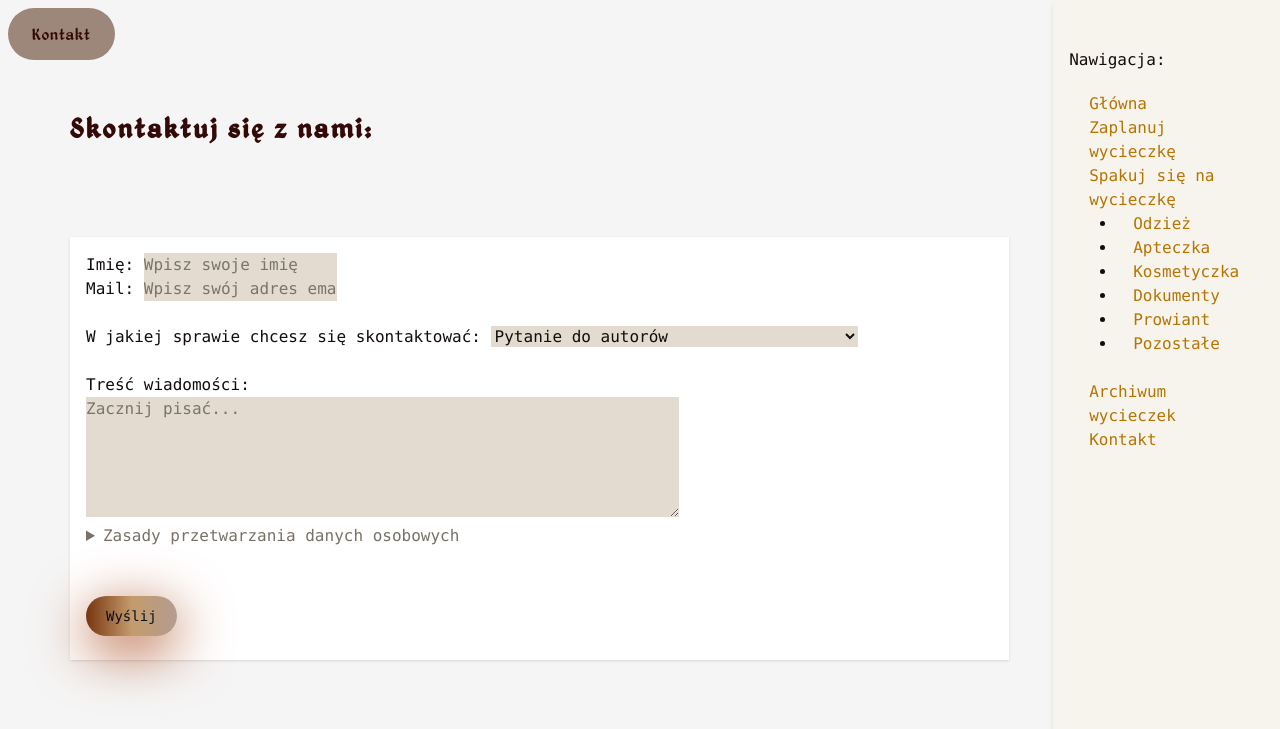
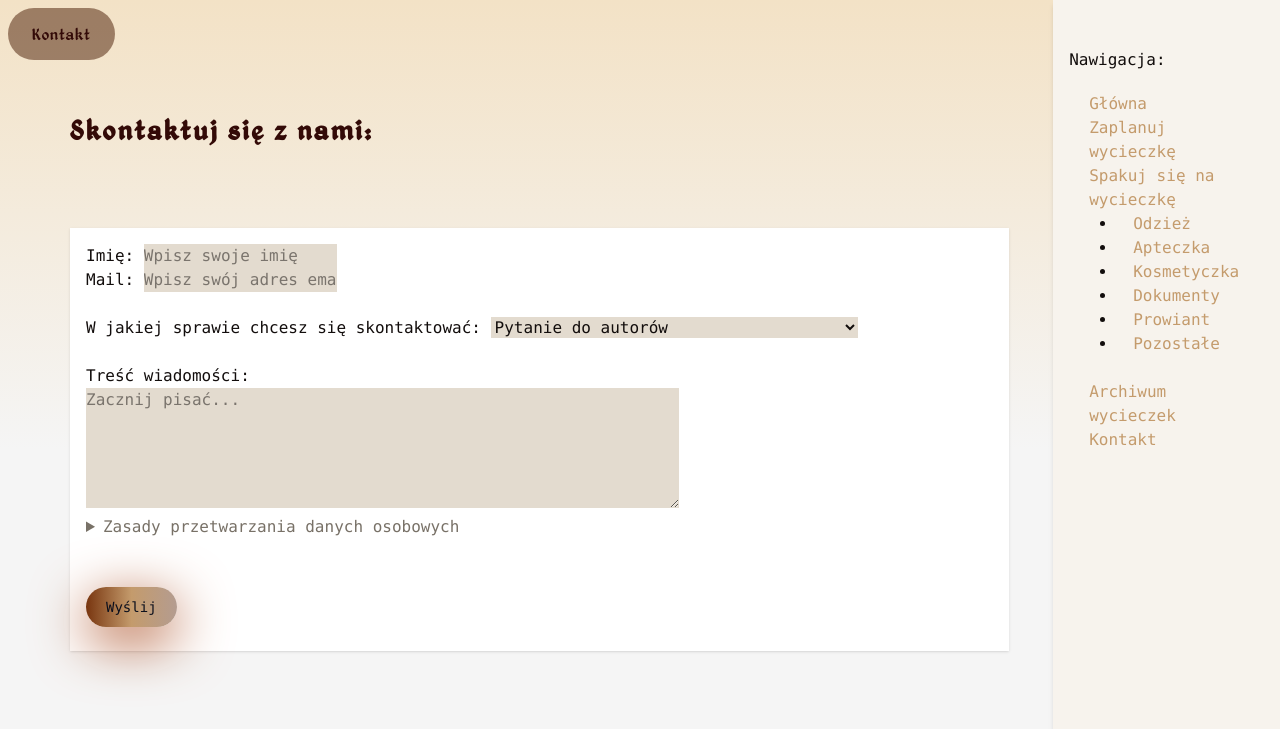
Before and after one commit to kama-pa-go/KGprojects, a Jekyll site: the page built from kontakt.md, in a window 1280 px wide and 900 px high. Shown: the top 729 px of the window. Built offline with Jekyll 4.4.1, drawn with Linux system fonts in a browser that asks for light colours.

Commit message:
Your commit message here

```diff
--- a/assets/output.css
+++ b/assets/output.css
@@ -8,7 +8,6 @@
       "Courier New", monospace;
     --color-red-500: oklch(0.637 0.237 25.331);
     --color-amber-50: oklch(0.987 0.022 95.277);
-    --color-amber-100: oklch(0.962 0.059 95.617);
     --color-amber-950: oklch(0.279 0.077 45.635);
     --color-black: #000;
     --color-white: #fff;
@@ -419,8 +418,8 @@
   .mx-auto {
     margin-inline: auto;
   }
-  .-mt-4 {
-    margin-top: calc(var(--spacing) * -4);
+  .-mt-8 {
+    margin-top: calc(var(--spacing) * -8);
   }
   .mt-2 {
     margin-top: calc(var(--spacing) * 2);
@@ -542,8 +541,8 @@
   .max-h-\[150px\] {
     max-height: 150px;
   }
-  .max-h-\[200px\] {
-    max-height: 200px;
+  .max-h-\[250px\] {
+    max-height: 250px;
   }
   .max-h-none {
     max-height: none;
@@ -553,9 +552,6 @@
   }
   .min-h-screen {
     min-height: 100vh;
-  }
-  .w-1 {
-    width: calc(var(--spacing) * 1);
   }
   .w-1\/2 {
     width: calc(1/2 * 100%);
@@ -1254,23 +1250,11 @@
   .bg-amber-50\/50 {
     background-color: color-mix(in oklab, var(--color-amber-50) 50%, transparent);
   }
-  .bg-amber-100 {
-    background-color: var(--color-amber-100);
-  }
-  .bg-amber-100\/50 {
-    background-color: color-mix(in oklab, var(--color-amber-100) 50%, transparent);
-  }
-  .bg-amber-950 {
-    background-color: var(--color-amber-950);
-  }
   .bg-amber-950\/50 {
     background-color: color-mix(in oklab, var(--color-amber-950) 50%, transparent);
   }
   .bg-basicBeage {
     background-color: var(--color-basicBeage);
-  }
-  .bg-black {
-    background-color: var(--color-black);
   }
   .bg-black\/50 {
     background-color: color-mix(in oklab, var(--color-black) 50%, transparent);
@@ -1458,6 +1442,9 @@
   }
   .object-top {
     object-position: top;
+  }
+  .p-2 {
+    padding: calc(var(--spacing) * 2);
   }
   .p-3 {
     padding: calc(var(--spacing) * 3);
@@ -2374,7 +2361,7 @@
 }
 body {
   font-family: Monaco, monospace;
-  background-color: whitesmoke;
+  background-image: linear-gradient(to top, whitesmoke, whitesmoke, var(--color-basicBeage));
   -webkit-font-smoothing: antialiased;
   background-repeat: no-repeat;
   background-size: cover;
@@ -2439,13 +2426,16 @@ h1, h2, h3 {
   box-shadow: 0 0 0 4px rgba(248, 113, 113, 0.7);
 }
 a {
-  color: rgb(182, 116, 2);
+  color: #c49b6c;
 }
 a:hover {
   text-underline-position: below;
 }
 a:visited {
-  color: rgb(73, 65, 44);
+  color: var(--color-brownOrange);
+}
+a:visited:hover {
+  text-underline-position: below;
 }
 @property --tw-translate-x {
   syntax: "*";
--- a/kontakt.md
+++ b/kontakt.md
@@ -3,7 +3,7 @@ layout: default1
 title: Kontakt
 ---
 # Skontaktuj się z nami:
-<form action="/submit-form" method="post" class="-mt-4 bg-white shadow-sm">
+<form action="/submit-form" method="post" class="-mt-8 bg-white shadow-sm">
 <div class="p-4">
     <!-- Pole tekstowe -->
     <label for="imie">Imię:</label>
```
Also changed, not shown: assets/styles.css (+6 -3 lines), budowa.md (+1 -1 lines), home.md (+5 -5 lines).
